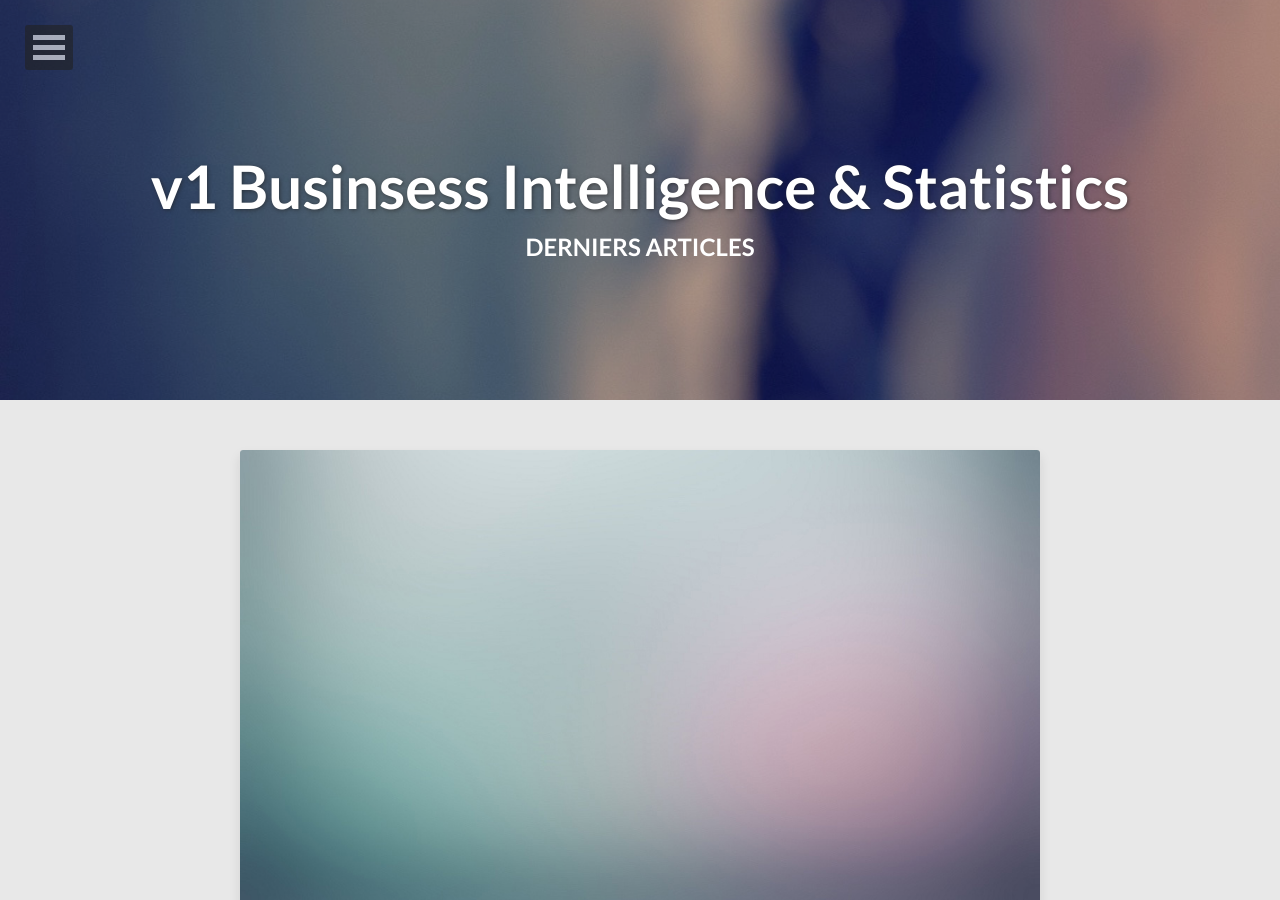
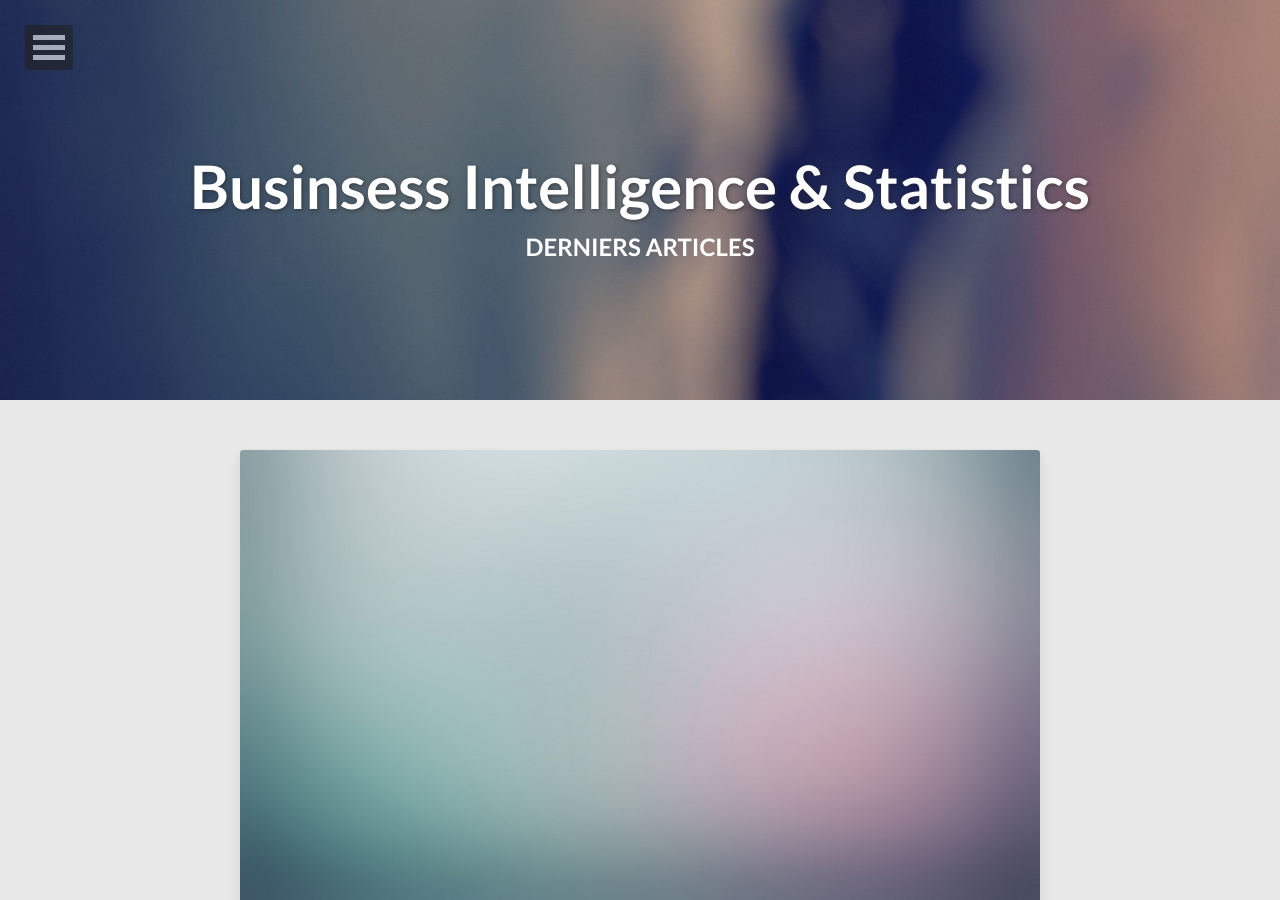
Before and after one commit to saberbouabid/WEBS, a Jekyll site: the page built from index.html, in a window 1280 px wide and 900 px high. Built offline with Jekyll 4.4.1, drawn with Linux system fonts in a browser that asks for light colours; nearby versions of some CDN libraries; the list of posts is cut into pages by our own code.

```diff
--- a/_config.yml
+++ b/_config.yml
@@ -1,6 +1,6 @@
-title:            v1 Businsess Intelligence & Statistics
+title:            Businsess Intelligence & Statistics
 description:      Answer Questions Using Statistics
-disqus_shortname: bistatistics
+disqus_shortname: Sabertn
 reading_time:     false
 words_per_minute: 200
 # Your site's domain goes here (eg: //mmistakes.github.io, http://mademistakes.com, etc)
```
